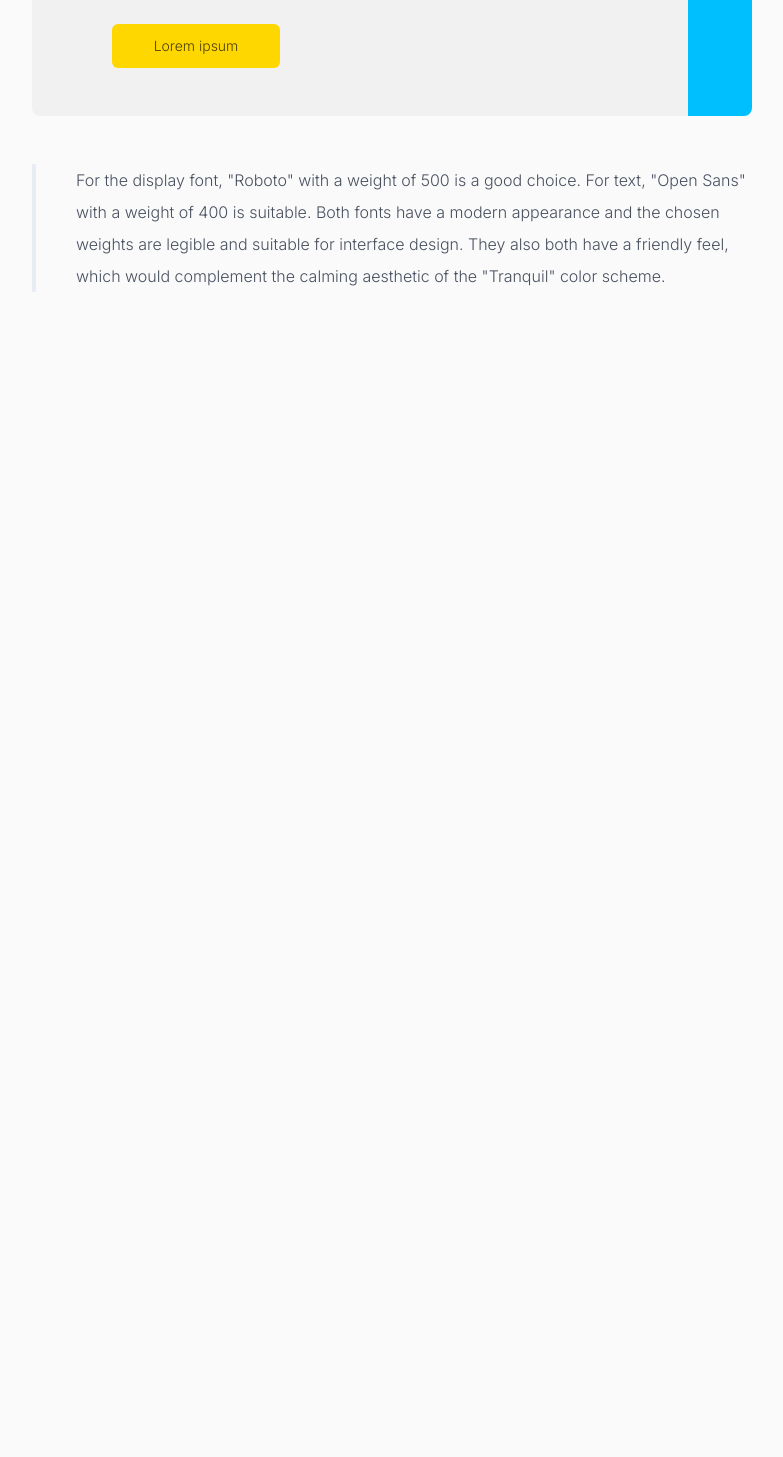
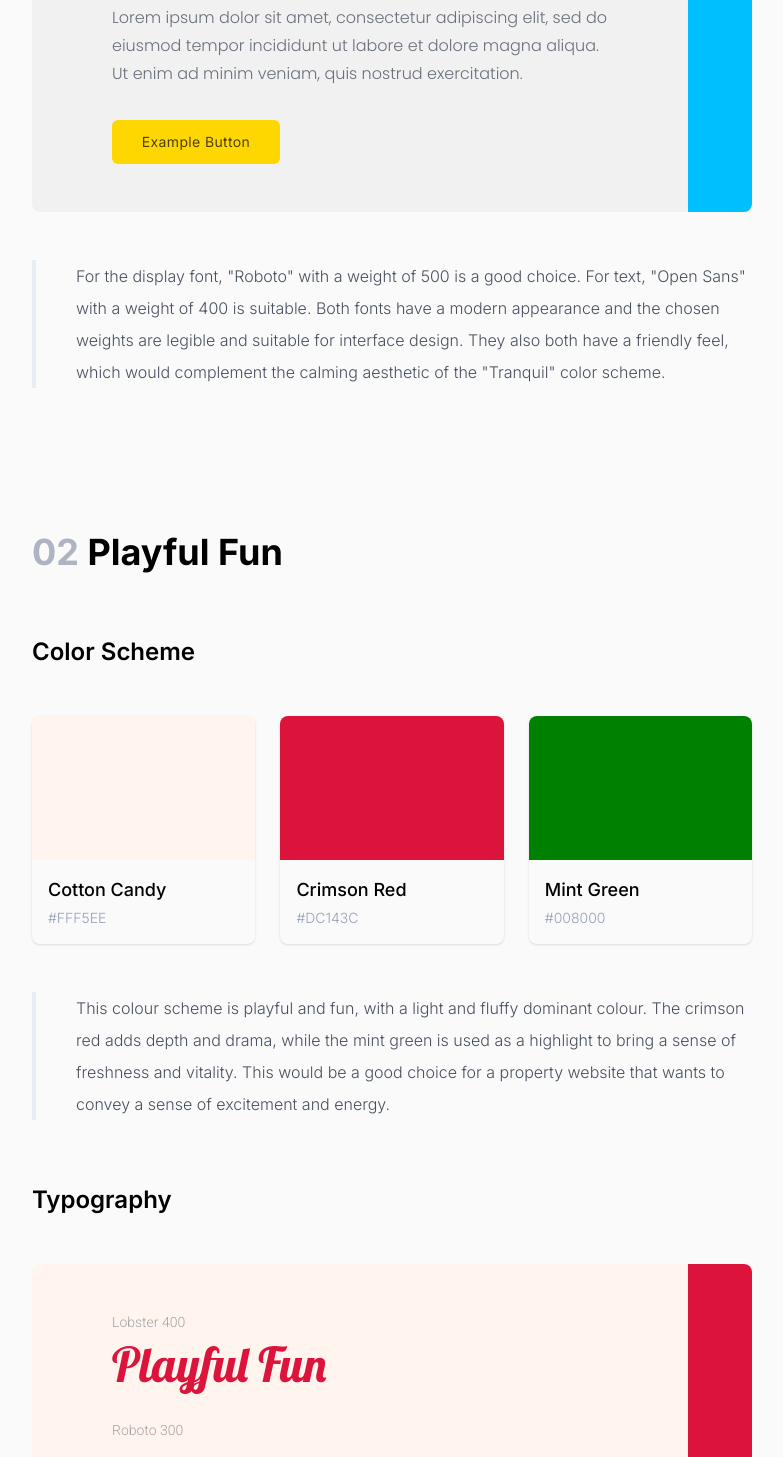
Before and after one commit to rossman22590/presto-kit, a Next.js app in the folder frontend/: page /starter-kits in a window 1280 px wide. Shown: the part 1140-2597 px from the top of the page, without its empty margins (248-1031 px from the left). Before the commit the page ends 1656 px from the top, so only its background shows below. Built offline with nearby package versions, Linux system fonts and the light colour scheme.

Commit message:
Render button text color dynamically based on bg color intensity, also add and render 2 more mock AI data kits

```diff
--- a/frontend/components/Container.tsx
+++ b/frontend/components/Container.tsx
@@ -1,8 +1,11 @@
 import React from "react";
 
-const Container: React.FC<React.PropsWithChildren> = ({ children }) => {
+type ContainerProps = React.PropsWithChildren<{
+	children?: React.ReactNode;
+}>;
+const Container: React.FC<ContainerProps> = ({ children }) => {
 	return (
-		<section className="m-auto flex max-w-[720px] flex-col items-center gap-6 pb-56">
+		<section className="m-auto flex max-w-[720px] flex-col items-center gap-36 pb-56">
 			{children}
 		</section>
 	);
--- a/frontend/components/TypographyCard.tsx
+++ b/frontend/components/TypographyCard.tsx
@@ -19,6 +19,16 @@ type TypographyCardProps = {
 };
 
 const TypographyCard: React.FC<TypographyCardProps> = ({ kit }) => {
+	const hex2rgb = (hex: string) => {
+		const r = parseInt(hex.slice(1, 3), 16);
+		const g = parseInt(hex.slice(3, 5), 16);
+		const b = parseInt(hex.slice(5, 7), 16);
+
+		return { r, g, b };
+	};
+
+	const rgb = hex2rgb(kit.colors.details[1].hex);
+
 	return (
 		<div
 			className="flex flex-col gap-8 rounded-lg border-r-[64px] pl-20 pt-12 pr-20 pb-12"
@@ -61,7 +71,7 @@ const TypographyCard: React.FC<TypographyCardProps> = ({ kit }) => {
 					{kit.typography.typefaces.text.weight}
 				</p>
 				<p
-					className="text-sm leading-7 text-[#48505F] opacity-80"
+					className="text-base leading-7 text-[#48505F] opacity-80"
 					style={{
 						fontFamily: `${kit.typography.typefaces.text.font}`,
 						fontWeight: `${kit.typography.typefaces.text.weight}`
@@ -69,16 +79,20 @@ const TypographyCard: React.FC<TypographyCardProps> = ({ kit }) => {
 				>
 					Lorem ipsum dolor sit amet, consectetur adipiscing elit, sed do
 					eiusmod tempor incididunt ut labore et dolore magna aliqua. Ut enim ad
-					minim veniam, quis nostrud exercitation ullamco laboris nisi ut.
+					minim veniam, quis nostrud exercitation.
 				</p>
 			</div>
 			<div
-				className=" w-[10.5rem] rounded-md pt-3 pb-3 text-center font-Inter text-sm font-light text-black text-opacity-70"
+				className=" w-[10.5rem] rounded-md pt-3 pb-3 text-center font-Inter text-sm font-normal tracking-wide"
 				style={{
-					backgroundColor: kit.colors.details[2].hex
+					backgroundColor: kit.colors.details[2].hex,
+					color:
+						rgb.r * 0.299 + rgb.g * 0.587 + rgb.b * 0.114 > 140
+							? "rgba(0, 0, 0, 0.7)"
+							: "#FFFFFF"
 				}}
 			>
-				Lorem ipsum
+				Example Button
 			</div>
 		</div>
 	);
--- a/frontend/pages/api/hello.ts
+++ /dev/null
@@ -1,13 +0,0 @@
-// Next.js API route support: https://nextjs.org/docs/api-routes/introduction
-import type { NextApiRequest, NextApiResponse } from 'next'
-
-type Data = {
-  name: string
-}
-
-export default function handler(
-  req: NextApiRequest,
-  res: NextApiResponse<Data>
-) {
-  res.status(200).json({ name: 'John Doe' })
-}
--- a/frontend/pages/starter-kits.tsx
+++ b/frontend/pages/starter-kits.tsx
@@ -8,8 +8,7 @@ import KitHeading from "../components/KitHeading";
 
 // ! Should not add stylesheets using next/head here
 // this pattern is not recommended because it will potentially break when used with Suspense and/or streaming
-// TODO -> try to import via _document.tsx instead
-// https://github.com/vercel/next.js/issues/2752
+// TODO -> try to import fonts dynamically another way
 import Head from "next/head";
 
 //? refactored form data to be captured through queries to prevent losing data (state) on manual page refresh
@@ -20,8 +19,8 @@ export type StarterKitsProps = {
 	formData: FormData;
 };
 
-const starterKits = {
-	kit1: {
+const starterKits = [
+	{
 		title: "Calm Serenity",
 		id: 1,
 		colors: {
@@ -41,36 +40,94 @@ const starterKits = {
 			description:
 				'For the display font, "Roboto" with a weight of 500 is a good choice. For text, "Open Sans" with a weight of 400 is suitable. Both fonts have a modern appearance and the chosen weights are legible and suitable for interface design. They also both have a friendly feel, which would complement the calming aesthetic of the "Tranquil" color scheme.'
 		}
+	},
+	{
+		title: "Playful Fun",
+		id: 2,
+		colors: {
+			details: [
+				{ id: 1, name: "Cotton Candy", hex: "#FFF5EE" },
+				{ id: 2, name: "Crimson Red", hex: "#DC143C" },
+				{ id: 3, name: "Mint Green", hex: "#008000" }
+			],
+			description:
+				"This colour scheme is playful and fun, with a light and fluffy dominant colour. The crimson red adds depth and drama, while the mint green is used as a highlight to bring a sense of freshness and vitality. This would be a good choice for a property website that wants to convey a sense of excitement and energy."
+		},
+		typography: {
+			typefaces: {
+				display: { font: "Lobster", weight: "400" },
+				text: { font: "Roboto", weight: "300" }
+			},
+			description:
+				'For the display font, "Lobster" with a weight of 400 would be a suitable choice. For the text font, "Roboto" with a weight of 300 would be a good option. Both of these fonts have a fun and playful appearance, and the chosen weights are legible and suitable for use in interface design. They would complement the light and fluffy dominant color and the vibrant crimson and mint green accents of the "Playful" color scheme.'
+		}
+	},
+	{
+		title: "Classic Sophistication",
+		id: 3,
+		colors: {
+			details: [
+				{ id: 1, name: "Cornsilk", hex: "#FFF8DC" },
+				{ id: 2, name: "Cadet Blue", hex: "#5F9EA0" },
+				{ id: 3, name: "Orange Red", hex: "#FF4500" }
+			],
+			description:
+				"This colour scheme is classic and sophisticated, with a neutral dominant colour. The cadet blue adds a touch of elegance and the orange red is used as a highlight to add a pop of boldness. This would be a good choice for a property website that wants to convey a sense of sophistication and refinement."
+		},
+		typography: {
+			typefaces: {
+				display: { font: "Playfair Display", weight: "700" },
+				text: { font: "Roboto", weight: "400" }
+			},
+			description:
+				'For the display font, "Playfair Display" with a weight of 700 would be a suitable choice. For the text font, "Roboto" with a weight of 400 would be a good option. Both of these fonts have a sophisticated and elegant appearance, and the chosen weights are legible and suitable for use in interface design. They would complement the neutral dominant color and the cadet blue and orange red accents of the "Classic Sophistication" color scheme.'
+		}
 	}
-};
-const { kit1 } = starterKits;
+];
+// const { kit1 } = starterKits;
 
 const StarterKits: NextPage<StarterKitsProps> = ({ formData }) => {
 	const router = useRouter();
-	// const { name, industry } = formData;
 	const { name, industry } = router.query;
 
 	return (
 		<>
 			<Head>
 				<link
-					href={`https://fonts.googleapis.com/css2?family=${kit1.typography.typefaces.display.font}:wght@${kit1.typography.typefaces.display.weight}&display=swap`}
+					href={`https://fonts.googleapis.com/css2?family=${starterKits[0].typography.typefaces.display.font}:wght@${starterKits[0].typography.typefaces.display.weight}&display=swap`}
 					rel="stylesheet"
 				></link>
 				<link
-					href={`https://fonts.googleapis.com/css2?family=${kit1.typography.typefaces.text.font}:wght@${kit1.typography.typefaces.text.weight}&display=swap`}
+					href={`https://fonts.googleapis.com/css2?family=${starterKits[0].typography.typefaces.text.font}:wght@${starterKits[0].typography.typefaces.text.weight}&display=swap`}
+					rel="stylesheet"
+				></link>
+				<link
+					href={`https://fonts.googleapis.com/css2?family=${starterKits[1].typography.typefaces.display.font}:wght@${starterKits[1].typography.typefaces.display.weight}&display=swap`}
+					rel="stylesheet"
+				></link>
+				<link
+					href={`https://fonts.googleapis.com/css2?family=${starterKits[1].typography.typefaces.text.font}:wght@${starterKits[1].typography.typefaces.text.weight}&display=swap`}
+					rel="stylesheet"
+				></link>
+				<link
+					href={`https://fonts.googleapis.com/css2?family=${starterKits[2].typography.typefaces.display.font}:wght@${starterKits[2].typography.typefaces.display.weight}&display=swap`}
+					rel="stylesheet"
+				></link>
+				<link
+					href={`https://fonts.googleapis.com/css2?family=${starterKits[2].typography.typefaces.text.font}:wght@${starterKits[2].typography.typefaces.text.weight}&display=swap`}
 					rel="stylesheet"
 				></link>
 			</Head>
 			<Layout>
 				<Container>
-					<h1> {name} </h1>
-					<h2> {industry} </h2>
-					<section className="flex w-full flex-col gap-16">
-						<KitHeading id={kit1.id} title={kit1.title} />
-						<ColorSection kit={kit1} />
-						<TypographySection kit={kit1} />
-					</section>
+					<h1></h1>
+					{starterKits.map((kit) => (
+						<section className="flex w-full flex-col gap-16" key={kit.id}>
+							<KitHeading id={kit.id} title={kit.title} />
+							<ColorSection kit={kit} />
+							<TypographySection kit={kit} />
+						</section>
+					))}
 				</Container>
 			</Layout>
 		</>
```
